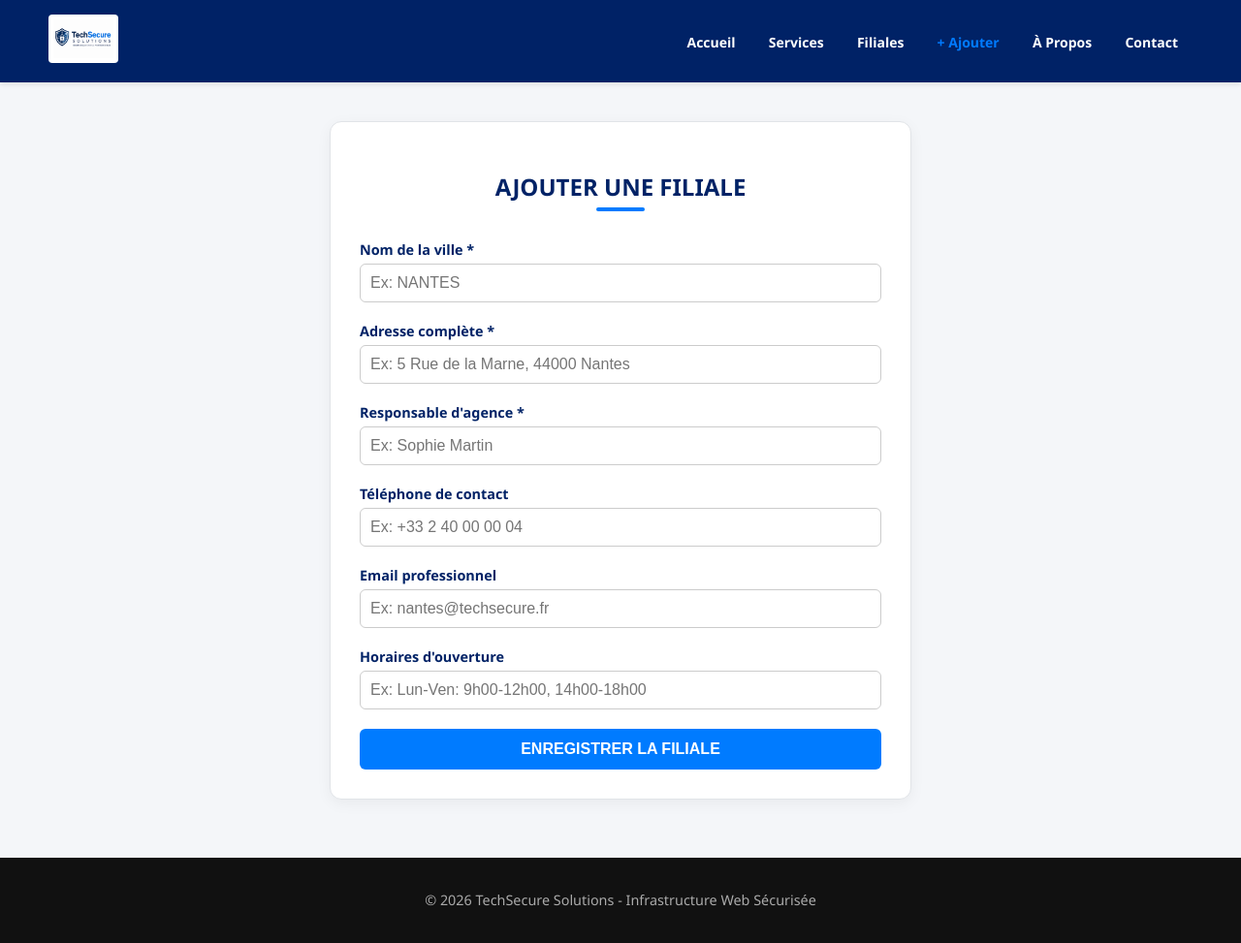
After one commit to ilyessirai/eval-ilyes, a Flask app: page /ajouter_filiale in a window 1280 px wide. The commit adds this page. Shown: the whole page at 97% size. Run offline with Flask 3, Linux system fonts and the light colour scheme.

Commit message:
ajouter une filiale

```diff
--- a/app.py
+++ b/app.py
@@ -1,8 +1,10 @@
-from flask import Flask, render_template, request, redirect, url_for, abort
+from flask import Flask, render_template, request, redirect, url_for, flash
 import mysql.connector
 from mysql.connector import Error
 
 app = Flask(__name__)
+# Clé secrète requise par Flask pour afficher les messages de confirmation (Flash)
+app.secret_key = 'techsecure_secret_key_pour_les_messages_flash'
 
 # =======================================================
 # ⚙️ CONFIGURATION SÉCURISÉE DE LA BASE DE DONNÉES
@@ -10,7 +12,7 @@ app = Flask(__name__)
 db_config = {
     'host': 'localhost',
     'user': 'root',
-    'password': '',  # Vide en local, à remplir via variables d'environnement en prod
+    'password': '',  # Laisse vide si aucun mot de passe sur ton Workbench local
     'database': 'techsecure_db'
 }
 
@@ -19,7 +21,6 @@ def get_db_connection():
         connection = mysql.connector.connect(**db_config)
         return connection
     except Error as e:
-        # On logue l'erreur proprement côté serveur sans la divulguer au client
         print(f"Erreur de connexion MySQL: {e}")
         return None
 
@@ -37,39 +38,79 @@ def index():
 def services():
     return render_template('services.html')
 
-# 3. Page Liste des Filiales (Sécurisée)
+# 3. Page Liste des Filiales (Dynamique depuis MySQL Workbench)
 @app.route('/filiales')
 def filiales():
     conn = get_db_connection()
     if conn is None:
-        # En cas de panne de BDD, on affiche une erreur propre (500) plutôt qu'un crash complet
         return render_template('filiales.html', db_error=True)
 
     try:
         cursor = conn.cursor(dictionary=True)
-        # Requête saine et sécurisée
+        # Sélection sécurisée des colonnes nécessaires
         cursor.execute("SELECT nom, adresse, chef, telephone, email, horaires FROM filiales")
         donnees_filiales = cursor.fetchall()
         return render_template('filiales.html', filiales=donnees_filiales)
     except Error as e:
-        print(f"Erreur lors de la récupération des filiales: {e}")
+        print(f"Erreur de lecture MySQL : {e}")
         return render_template('filiales.html', db_error=True)
     finally:
         if conn.is_connected():
             cursor.close()
             conn.close()
 
-# 4. Page Contact
+# 4. Page Ajouter une Filiale (Sécurisée contre les injections SQL)
+@app.route('/ajouter_filiale', methods=['GET', 'POST'])
+def ajouter_filiale():
+    if request.method == 'POST':
+        nom = request.form.get('nom')
+        adresse = request.form.get('adresse')
+        chef = request.form.get('chef')
+        telephone = request.form.get('telephone')
+        email = request.form.get('email')
+        horaires = request.form.get('horaires')
+
+        # Validation des champs obligatoires (Exigence du sujet du TP)
+        if not nom or not adresse or not chef:
+            flash("Veuillez remplir tous les champs obligatoires (*)", "error")
+            return redirect(url_for('ajouter_filiale'))
+
+        conn = get_db_connection()
+        if conn is not None:
+            try:
+                cursor = conn.cursor()
+                # PROTECTION INJECTION SQL : Utilisation de requêtes préparées avec %s
+                requete = """
+                    INSERT INTO filiales (nom, adresse, chef, telephone, email, horaires)
+                    VALUES (%s, %s, %s, %s, %s, %s)
+                """
+                valeurs = (nom.upper(), adresse, chef, telephone, email, horaires)
+                cursor.execute(requete, valores=valeurs)
+                conn.commit()
+                flash(f"L'agence de {nom} a bien été ajoutée !", "success")
+                return redirect(url_for('filiales'))
+            except Error as e:
+                print(f"Erreur d'insertion : {e}")
+                flash("Une erreur système est survenue lors de l'enregistrement.", "error")
+            finally:
+                if conn.is_connected():
+                    cursor.close()
+                    conn.close()
+        else:
+            flash("Erreur : Connexion à la base de données impossible.", "error")
+
+    return render_template('ajouter_filiale.html')
+
+# 5. Page Contact
 @app.route('/contact')
 def contact():
     return render_template('contact.html')
 
-# 5. Page À Propos
+# 6. Page À Propos
 @app.route('/apropos')
 def apropos():
     return render_template('apropos.html')
 
 if __name__ == '__main__':
-    # CRITIQUE : debug=True est parfait pour le TP, mais à passer à False en production
-    # host='127.0.0.1' est plus sécurisé que '0.0.0.0' pour bloquer les accès externes en local
+    # Mode débug activé pour le développement local (à couper en production réelle)
     app.run(debug=True, host='127.0.0.1', port=5000)
--- /dev/null
+++ b/templates/ajouter_filiale.html
@@ -0,0 +1,98 @@
+<!DOCTYPE html>
+<html lang="fr">
+<head>
+    <meta charset="UTF-8">
+    <meta name="viewport" content="width=device-width, initial-scale=1.0">
+    <title>Ajouter une Filiale - TechSecure Solutions</title>
+    <link rel="stylesheet" href="{{ url_for('static', filename='style.css') }}">
+    <style>
+        * { box-sizing: border-box; }
+        body { font-family: 'Segoe UI', Tahoma, Geneva, Verdana, sans-serif; margin: 0; padding: 0; background-color: #f4f6f9; color: #333; }
+
+        header { background-color: #002266; color: white; padding: 15px 50px; display: flex; justify-content: space-between; align-items: center; box-shadow: 0 2px 5px rgba(0,0,0,0.1); }
+        .logo { height: 50px; width: auto; background-color: white; padding: 5px; border-radius: 4px; }
+        nav a { color: white; margin: 0 15px; text-decoration: none; font-weight: bold; }
+        nav a:hover, nav a.active { color: #007bff; }
+
+        .container { max-width: 600px; margin: 40px auto; padding: 30px; background: white; border-radius: 12px; box-shadow: 0 4px 15px rgba(0,0,0,0.05); border: 1px solid #e1e4e8; }
+        .section-title { text-align: center; color: #002266; margin-bottom: 5px; }
+        .underline { width: 50px; height: 4px; background-color: #007bff; margin: 0 auto 30px auto; border-radius: 2px; }
+
+        .form-group { margin-bottom: 20px; }
+        .form-group label { display: block; margin-bottom: 5px; font-weight: 600; font-size: 0.9rem; color: #002266; }
+        .form-group input { width: 100%; padding: 10px; border: 1px solid #ccc; border-radius: 6px; font-size: 1rem; }
+        .form-group input:focus { border-color: #007bff; outline: none; box-shadow: 0 0 5px rgba(0,123,255,0.2); }
+
+        .btn-submit { width: 100%; background-color: #007bff; color: white; border: none; padding: 12px; font-size: 1rem; font-weight: bold; border-radius: 6px; cursor: pointer; transition: background 0.3s; }
+        .btn-submit:hover { background-color: #0056b3; }
+
+        .alert { padding: 10px; margin-bottom: 20px; border-radius: 6px; font-size: 0.9rem; font-weight: 500; }
+        .alert-error { background-color: #f8d7da; color: #721c24; border: 1px solid #f5c6cb; }
+
+        footer { background-color: #111; color: #aaa; text-align: center; padding: 20px; margin-top: 60px; font-size: 0.9rem; }
+    </style>
+</head>
+<body>
+
+    <header>
+        <div class="logo-container">
+            <img src="{{ url_for('static', filename='IMAGE/logo.png') }}" alt="TechSecure Solutions" class="logo">
+        </div>
+        <nav>
+            <a href="{{ url_for('index') }}">Accueil</a>
+            <a href="{{ url_for('services') }}">Services</a>
+            <a href="{{ url_for('filiales') }}">Filiales</a>
+            <a href="{{ url_for('ajouter_filiale') }}" class="active">+ Ajouter</a>
+            <a href="{{ url_for('apropos') }}">À Propos</a>
+            <a href="{{ url_for('contact') }}">Contact</a>
+        </nav>
+    </header>
+
+    <div class="container">
+        <h2 class="section-title">AJOUTER UNE FILIALE</h2>
+        <div class="underline"></div>
+
+        {% with messages = get_flashed_messages(with_categories=true) %}
+          {% if messages %}
+            {% for category, message in messages %}
+              <div class="alert alert-{{ category }}">{{ message }}</div>
+            {% endfor %}
+          {% endif %}
+        {% endwith %}
+
+        <form action="{{ url_for('ajouter_filiale') }}" method="POST">
+            <div class="form-group">
+                <label for="nom">Nom de la ville *</label>
+                <input type="text" id="nom" name="nom" placeholder="Ex: NANTES" required>
+            </div>
+            <div class="form-group">
+                <label for="adresse">Adresse complète *</label>
+                <input type="text" id="adresse" name="adresse" placeholder="Ex: 5 Rue de la Marne, 44000 Nantes" required>
+            </div>
+            <div class="form-group">
+                <label for="chef">Responsable d'agence *</label>
+                <input type="text" id="chef" name="chef" placeholder="Ex: Sophie Martin" required>
+            </div>
+            <div class="form-group">
+                <label for="telephone">Téléphone de contact</label>
+                <input type="text" id="telephone" name="telephone" placeholder="Ex: +33 2 40 00 00 04">
+            </div>
+            <div class="form-group">
+                <label for="email">Email professionnel</label>
+                <input type="email" id="email" name="email" placeholder="Ex: nantes@techsecure.fr">
+            </div>
+            <div class="form-group">
+                <label for="horaires">Horaires d'ouverture</label>
+                <input type="text" id="horaires" name="horaires" placeholder="Ex: Lun-Ven: 9h00-12h00, 14h00-18h00">
+            </div>
+
+            <button type="submit" class="btn-submit">ENREGISTRER LA FILIALE</button>
+        </form>
+    </div>
+
+    <footer>
+        <p>&copy; 2026 TechSecure Solutions - Infrastructure Web Sécurisée</p>
+    </footer>
+
+</body>
+</html>
```
Also changed, not shown: templates/filiales.html (+96 -79 lines).
